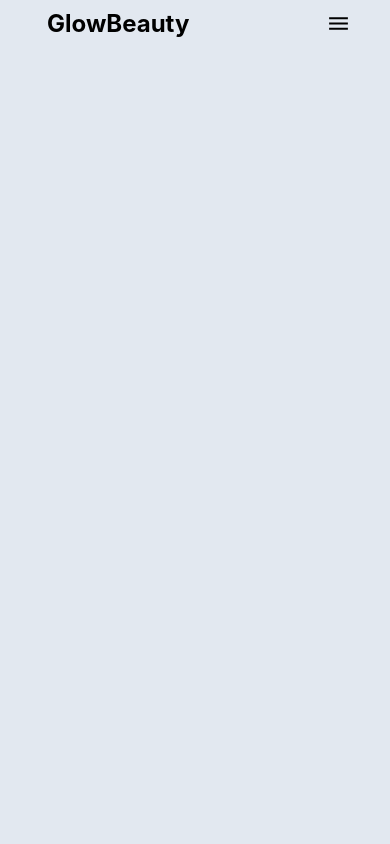
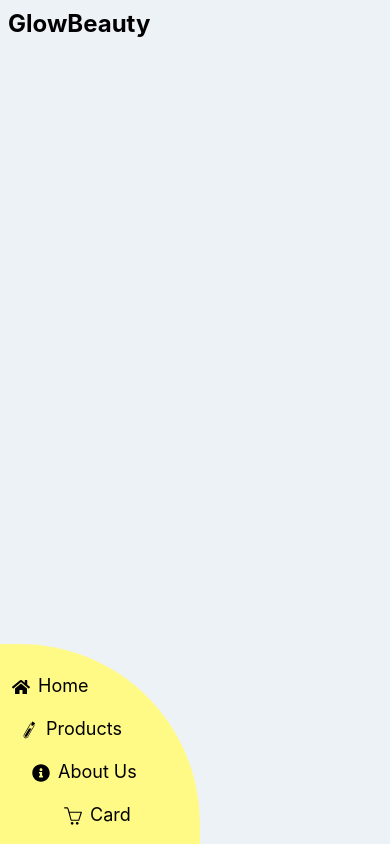
Before and after one commit to Eda-Inal/e-commerce-app, a Next.js app in the folder commerce/: page / in a window 390 px wide. Built offline with nearby package versions, Linux system fonts and the light colour scheme.

Commit message:
add bottom navbar for small screen

```diff
--- a/commerce/src/app/components/navbar.jsx
+++ b/commerce/src/app/components/navbar.jsx
@@ -1,12 +1,18 @@
 import React from 'react'
-import { Flex, Heading, Box, Show, Hide } from '@chakra-ui/react'
+import { Flex, Heading, Box, Show,Text, List,
+  ListItem,
+  ListIcon,
+  OrderedList,
+  UnorderedList } from '@chakra-ui/react'
 import { SlBasket } from "react-icons/sl";
 import { IoMdMenu } from "react-icons/io";
-
+import { FaHome } from "react-icons/fa";
+import { GiCorkedTube } from "react-icons/gi";
+import { FaInfoCircle } from "react-icons/fa";
 function Navbar() {
   return (
     <>
-      <Box w='80%' margin="0 auto" >
+      <Box w={{xs:"95%",md:"80%"}} margin="0 auto" >
         <Flex minWidth='max-content' alignItems='center' gap='2' justifyContent="space-between">
           <Box p='2' >
             <Heading fontSize="2xl">GlowBeauty</Heading>
@@ -20,11 +26,37 @@ function Navbar() {
               <Box fontSize="lg" fontWeight={500} cursor="pointer"><SlBasket /></Box>
             </Flex>
           </Show>
-          <Show below='md'>
+          {/* <Show below='md'>
             <Box cursor="pointer"><IoMdMenu size={25} /></Box>
-          </Show>
+          </Show> */}
+
+<Box position="fixed" bottom={0}   left={0} width="200px" height="200px" bgColor="#FFFA86" borderTopRightRadius="90%">
+
+<List spacing={3}  mt={7} fontSize='large' fontWeight={400}>
+  <ListItem mb={4}  ml={3}  >
+    <ListIcon as={FaHome}color='black' />
+   Home
+  </ListItem >
+  <ListItem mb={4} ml={5}>
+    <ListIcon as={GiCorkedTube} color='black' />
+    Products
+  </ListItem>
+  <ListItem ml={8} mb={4}>
+    <ListIcon as={FaInfoCircle} color='black' />
+  About Us
+  </ListItem>
+  <ListItem ml={16}>
+    <ListIcon as={SlBasket} color='black' />
+  Card
+  </ListItem>
+  {/* You can also use custom icons from react-icons */}
+
+</List>
 
 
+
+
+</Box>
         </Flex>
       </Box>
 
--- a/commerce/src/app/theme.jsx
+++ b/commerce/src/app/theme.jsx
@@ -6,7 +6,7 @@ const theme = extendTheme({
     global: {
 
       body: {
-        bg: 'gray.200',
+        bg: 'gray.100',
         color: 'black',
       },
     },
```
